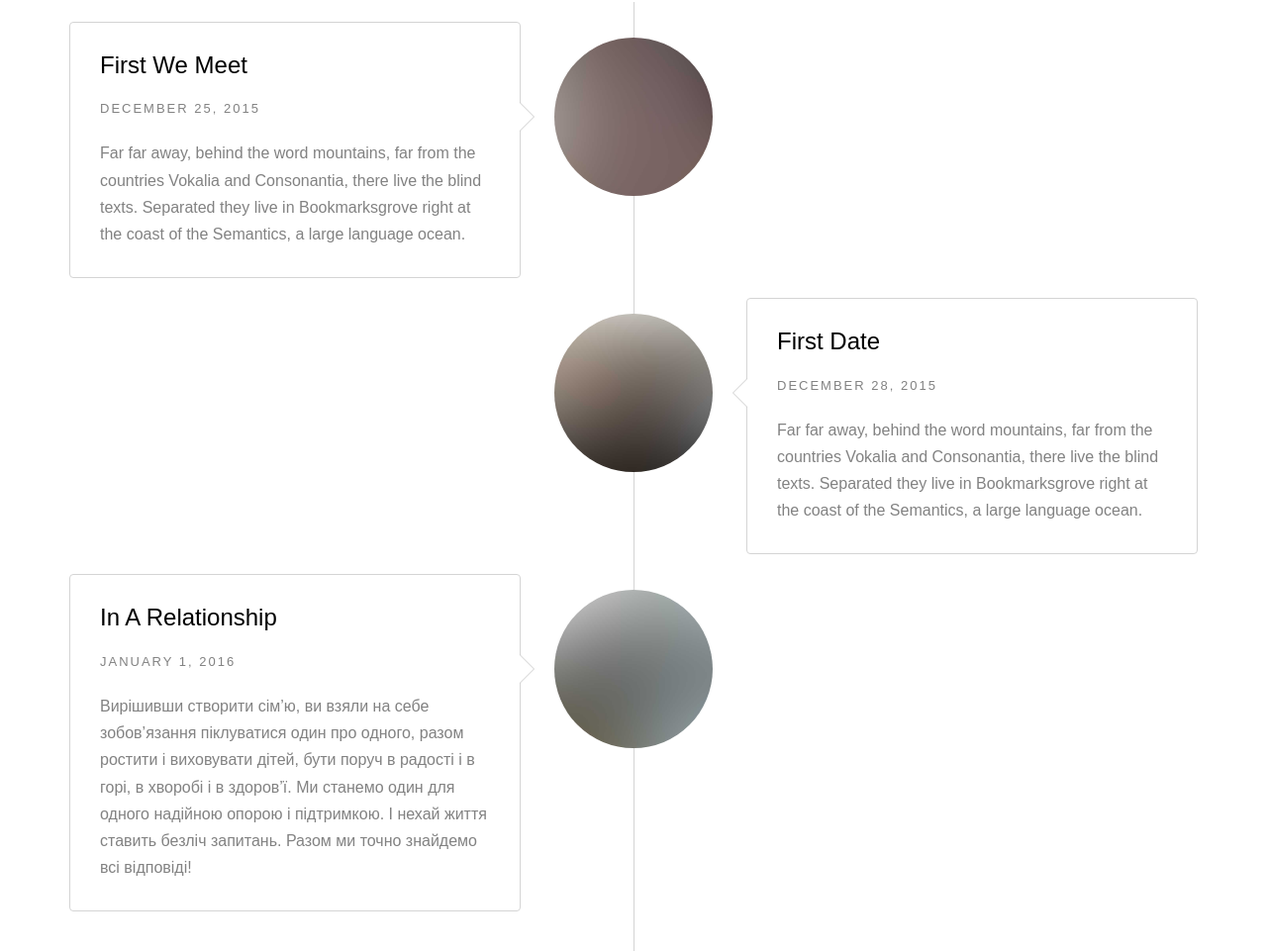
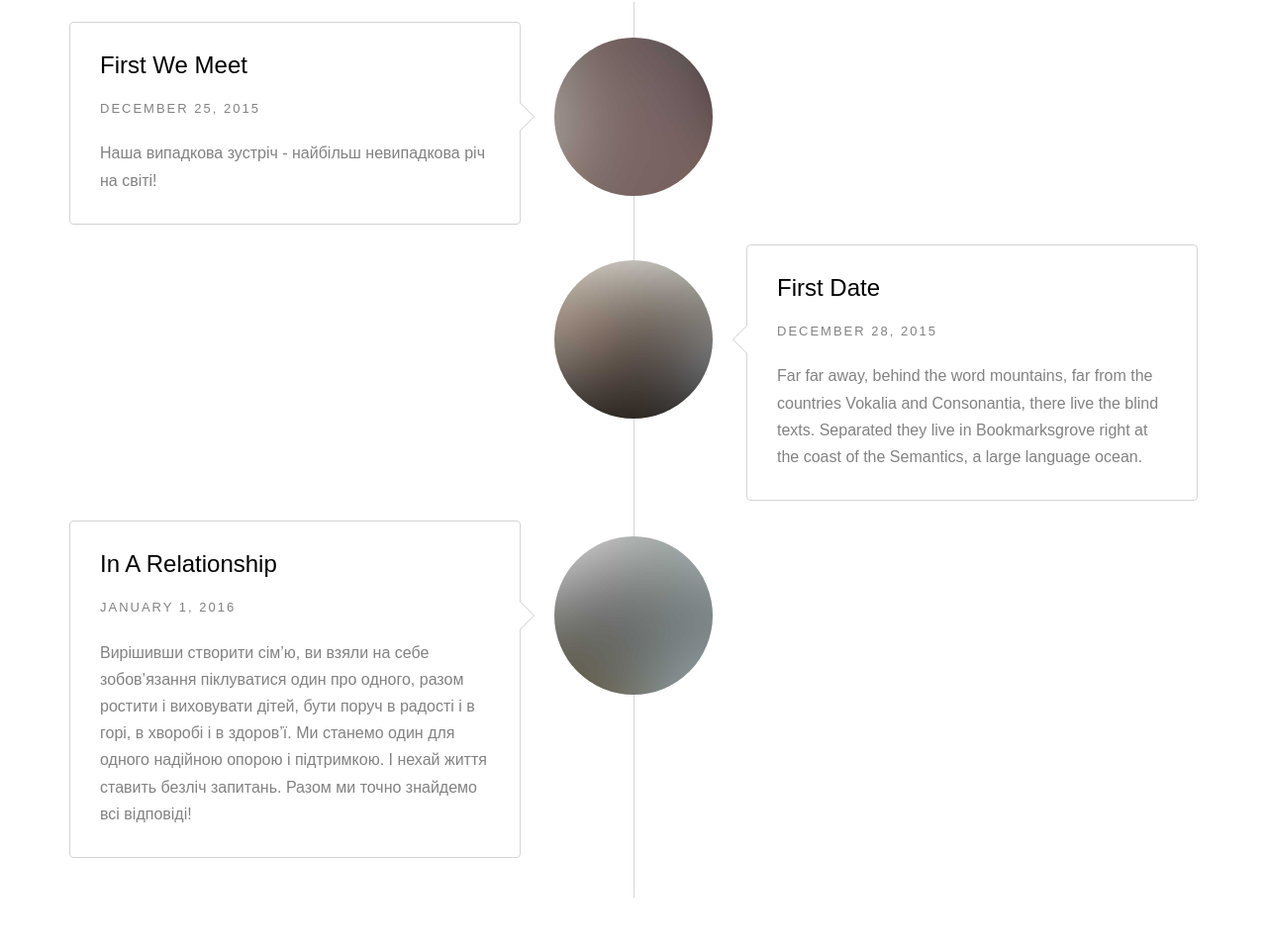
Before and after one commit to Slyvar/lovestory, a plain HTML site: page index.html in a window 1280 px wide. Shown: the part 2730-3691 px from the top of the page at 99% size. Drawn offline with Linux system fonts and the light colour scheme; files whose address does not match are found by name; a web font is replaced by a local one.

Commit message:
Update index.html

```diff
--- a/index.html
+++ b/index.html
@@ -212,7 +212,7 @@
 									<span class="date">December 25, 2015</span>
 								</div>
 								<div class="timeline-body">
-									<p>Far far away, behind the word mountains, far from the countries Vokalia and Consonantia, there live the blind texts. Separated they live in Bookmarksgrove right at the coast of the Semantics, a large language ocean.</p>
+									<p>Наша випадкова зустріч - найбільш невипадкова річ на світі!</p>
 								</div>
 							</div>
 						</li>
```
